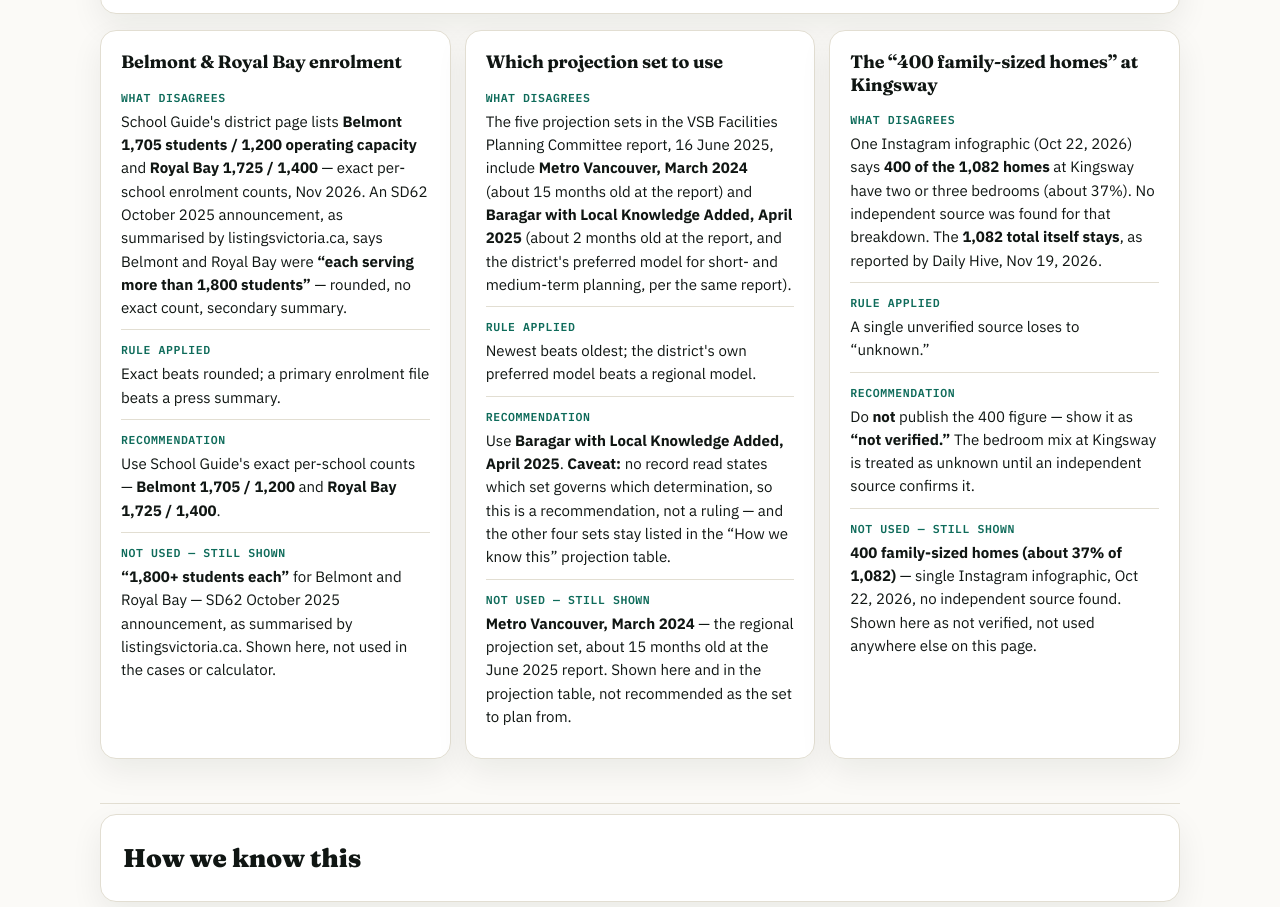
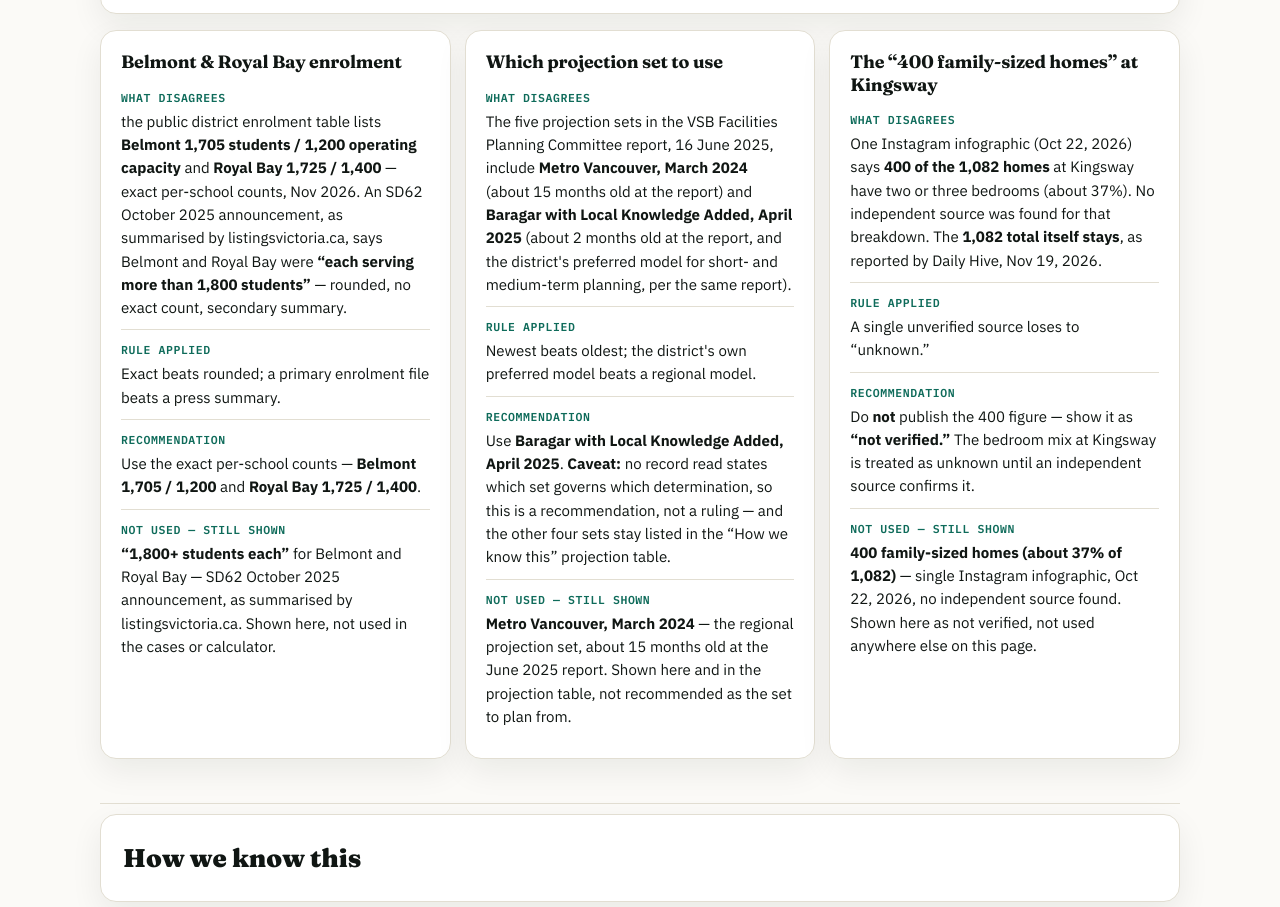
Before and after one commit to Sadhik2607/Catchment-Change-Watch, a plain HTML site: page index.html in a window 1280 px wide. Shown: the part 2549-3456 px from the top of the page. Drawn offline with Linux system fonts and the light colour scheme.

Commit message:
Remove School Guide name from conflicts module; neutral enrolment-table wording, figures unchanged

```diff
--- a/index.html
+++ b/index.html
@@ -254,9 +254,9 @@ footer{padding:38px 0 60px;border-top:1px solid var(--line);font-size:.9rem;colo
   <div class="conflict-grid">
     <article class="conflict-card">
       <h3>Belmont &amp; Royal Bay enrolment</h3>
-      <div class="cf-row"><span class="cf-label">What disagrees</span><p>School Guide's district page lists <strong>Belmont 1,705 students / 1,200 operating capacity</strong> and <strong>Royal Bay 1,725 / 1,400</strong> — exact per-school enrolment counts, Nov 2026. An SD62 October 2025 announcement, as summarised by listingsvictoria.ca, says Belmont and Royal Bay were <strong>“each serving more than 1,800 students”</strong> — rounded, no exact count, secondary summary.</p></div>
+      <div class="cf-row"><span class="cf-label">What disagrees</span><p>the public district enrolment table lists <strong>Belmont 1,705 students / 1,200 operating capacity</strong> and <strong>Royal Bay 1,725 / 1,400</strong> — exact per-school counts, Nov 2026. An SD62 October 2025 announcement, as summarised by listingsvictoria.ca, says Belmont and Royal Bay were <strong>“each serving more than 1,800 students”</strong> — rounded, no exact count, secondary summary.</p></div>
       <div class="cf-row"><span class="cf-label">Rule applied</span><p>Exact beats rounded; a primary enrolment file beats a press summary.</p></div>
-      <div class="cf-row"><span class="cf-label">Recommendation</span><p>Use School Guide's exact per-school counts — <strong>Belmont 1,705 / 1,200</strong> and <strong>Royal Bay 1,725 / 1,400</strong>.</p></div>
+      <div class="cf-row"><span class="cf-label">Recommendation</span><p>Use the exact per-school counts — <strong>Belmont 1,705 / 1,200</strong> and <strong>Royal Bay 1,725 / 1,400</strong>.</p></div>
       <div class="cf-row"><span class="cf-label">Not used — still shown</span><p><strong>“1,800+ students each”</strong> for Belmont and Royal Bay — SD62 October 2025 announcement, as summarised by listingsvictoria.ca. Shown here, not used in the cases or calculator.</p></div>
     </article>
 
```
